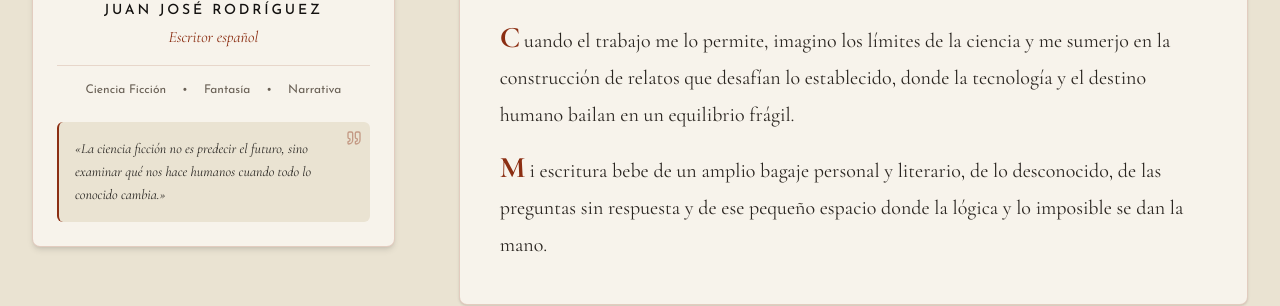
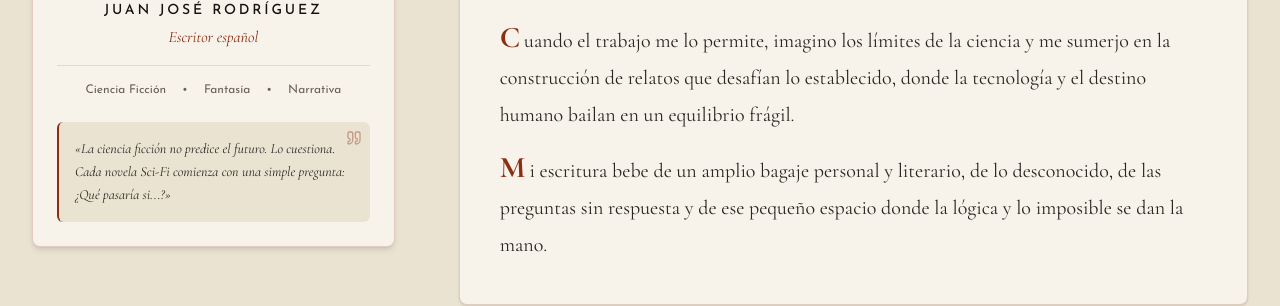
Before and after one commit to juanjoserodriguezautor/juanjoserodriguezautor.github.io, a React (Vite) app: page / in a window 1280 px wide. Shown: the part 1360-1666 px from the top of the page. Built offline with nearby package versions, Linux system fonts and the light colour scheme.

Commit message:
Update AboutSection.tsx

```diff
--- a/src/components/AboutSection.tsx
+++ b/src/components/AboutSection.tsx
@@ -85,7 +85,7 @@ export const AboutSection: React.FC = () => {
               <div className="mt-6 p-4 bg-[#EAE3D2] rounded-md border-l-2 border-[#8B2E12] relative">
                 <Quote className="w-4 h-4 text-[#8B2E12]/40 absolute top-2 right-2" />
                 <p className="font-editorial italic text-sm text-[#141210]/90 leading-relaxed">
-                  «La ciencia ficción no es predecir el futuro, sino examinar qué nos hace humanos cuando todo lo conocido cambia.»
+                  «La ciencia ficción no predice el futuro. Lo cuestiona. Cada novela Sci-Fi comienza con una simple pregunta: ¿Qué pasaría si...?»
                 </p>
               </div>
 
```
